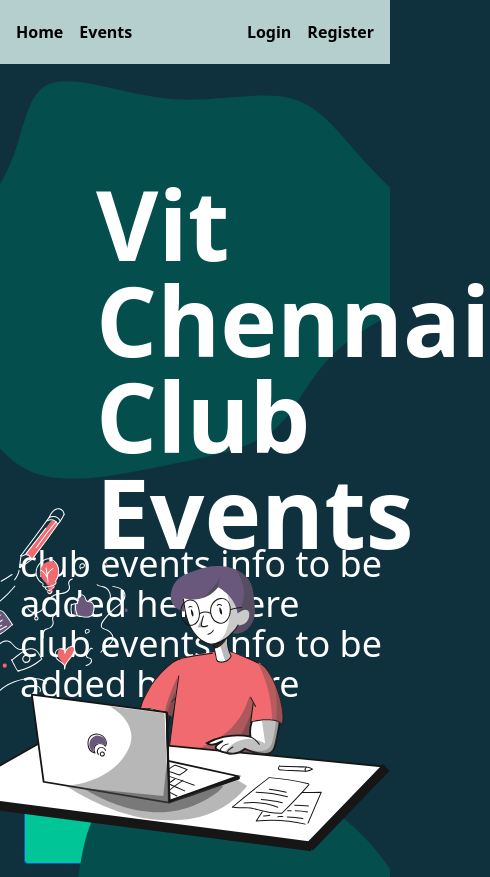
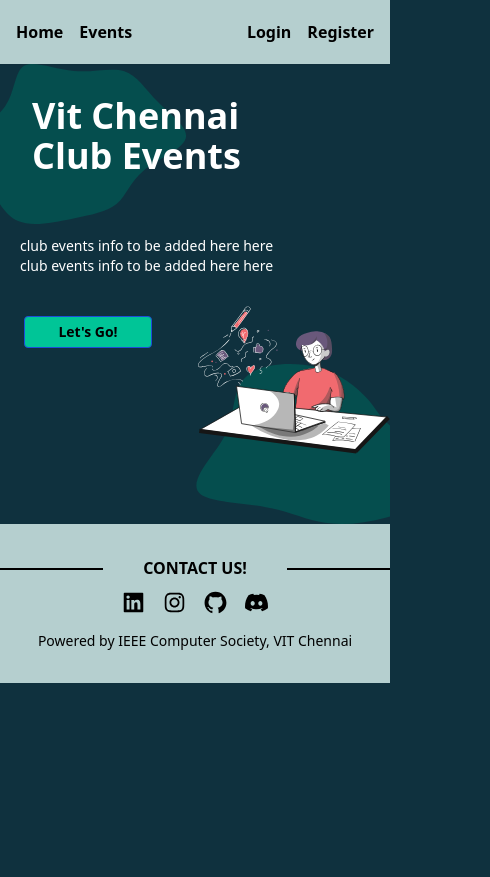
Before and after one commit to ComputerSocietyVITC/club-events, a React (Create React App) app: page / in a window 390 px wide. Shown: the top 877 px of the page, 490 px wide, since content can reach past the window. After the commit the page ends 844 px from the top, so only its background shows below. Built offline with nearby package versions, Linux system fonts and the light colour scheme; the HTML template or start-up script is replaced by a standard one.

Commit message:
Tailwind config changed
Removed the screens config so as to follow tailwinds mobile first approach.

```diff
--- a/src/Components/Button.jsx
+++ b/src/Components/Button.jsx
@@ -2,7 +2,7 @@
 
 function Button() {
     return (
-        <button className="ml-6 mt-2 h-8 mb-4 w-32 bg-lightergreen hover:bg-green-500 text-black font-bold   text-sm border border-blue-700 rounded md:w-60 md:h-16 md:text-2xl lg:mt-12 lg:h-20 lg:w-72">
+        <button className="ml-6 mt-2 h-8 mb-4 w-32 bg-lightergreen hover:bg-green-500 text-black font-bold   text-sm border border-blue-700 rounded md:w-60 md:h-16 md:text-2xl lg:h-20 lg:w-72">
             Let's Go!
         </button>
     )
--- a/tailwind.config.js
+++ b/tailwind.config.js
@@ -29,43 +29,7 @@
       fontFamily: {
         normal: ['Arial'],
       },
-      screens: {
-        '2xl': { max: '1535px' },
-        // => @media (max-width: 1535px) { ... }
 
-        xl: { max: '1279px' },
-        // => @media (max-width: 1279px) { ... }
-
-        lg: { max: '1023px' },
-        // => @media (max-width: 1023px) { ... }
-
-        md: { max: '767px' },
-        // => @media (max-width: 767px) { ... }
-
-        sm: { max: '639px' },
-        // => @media (max-width: 639px) { ... }
-
-        xs: { max: '359px' },
-        // => @media (max-width: 359px) { ... }
-        '2mxl': { min: '1535px' },
-        // => @media (max-width: 1535px) { ... }
-
-        mxl: { min: '1279px' },
-        // => @media (max-width: 1279px) { ... }
-
-        mlg: { min: '1023px' },
-        // => @media (max-width: 1023px) { ... }
-
-        mmd: { min: '767px' },
-        // => @media (max-width: 767px) { ... }
-
-        msm: { min: '639px' },
-        // => @media (max-width: 639px) { ... }
-
-        mxs: { min: '359px' },
-        // => @media (max-width: 359px) { ... }
-
-      },
       gridTemplateColumns: {
         '2to1': '2fr 1fr',
       },
```
